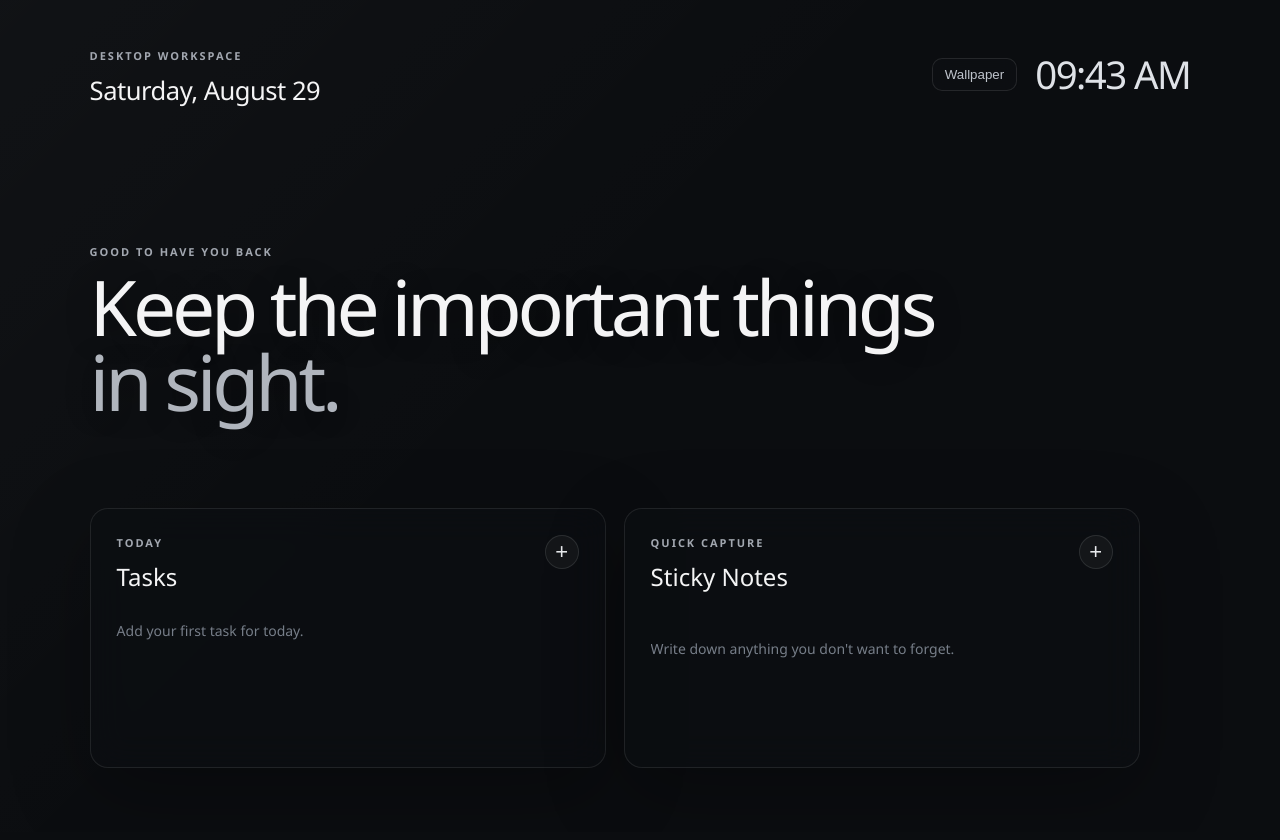
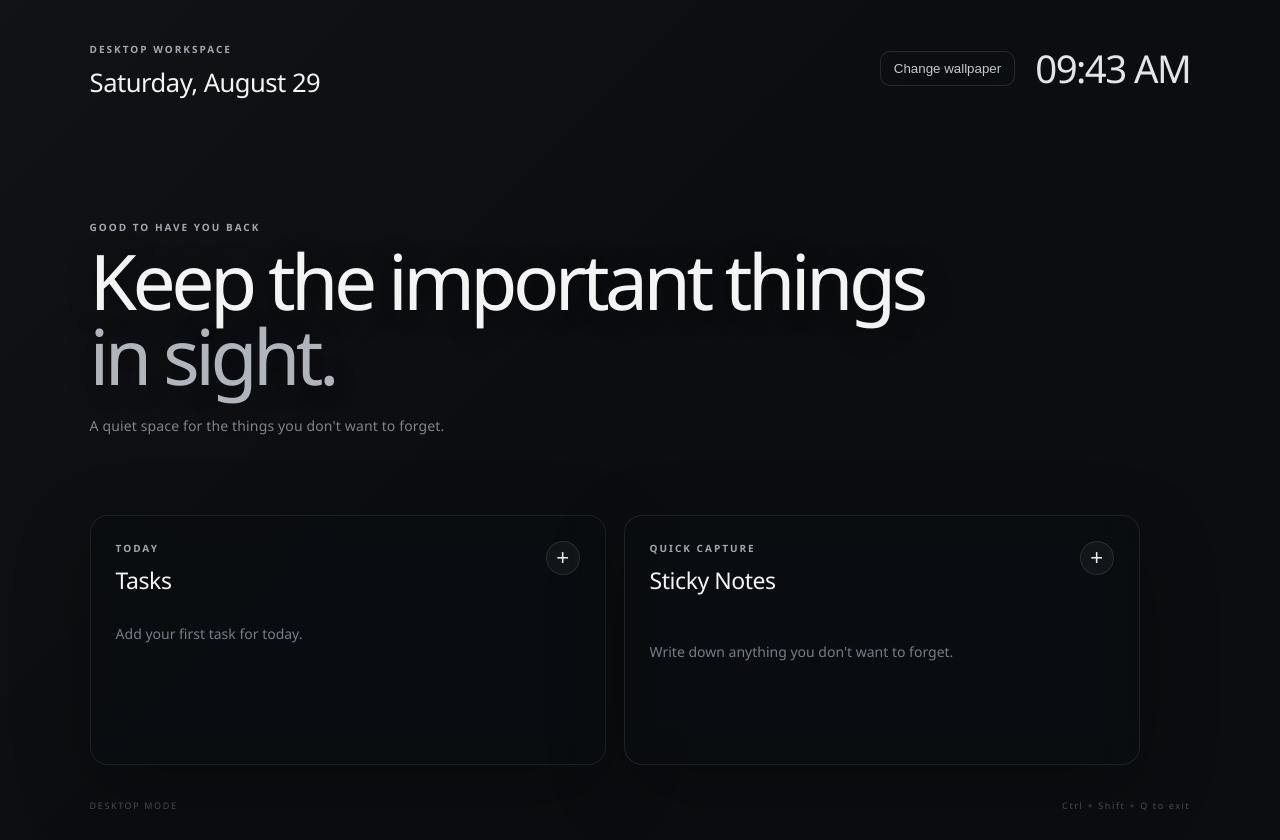
Before and after one commit to fizzahussain/Desktop-Wallpaper-Dashboard, an Electron app: page src/index.html in a window 1280 px wide. Drawn offline with Linux system fonts and the light colour scheme.

Commit message:
feat: polish wallpaper-first desktop experience (#11)
* ui: refine desktop workspace layout

* style: polish wallpaper-first desktop experience

* docs: document desktop mode behavior

```diff
--- a/src/index.html
+++ b/src/index.html
@@ -10,23 +10,43 @@
   <input id="wallpaper-picker" type="file" accept="image/*" hidden />
   <main class="dashboard">
     <header class="topbar">
-      <div><p class="eyebrow">DESKTOP WORKSPACE</p><h1 id="date">Saturday, August 29</h1></div>
+      <div class="brand-block">
+        <p class="eyebrow">DESKTOP WORKSPACE</p>
+        <h1 id="date">Saturday, August 29</h1>
+      </div>
       <div class="header-actions">
-        <button class="wallpaper-button" id="wallpaper-button" title="Choose wallpaper">Wallpaper</button>
+        <button class="wallpaper-button" id="wallpaper-button" title="Choose wallpaper">Change wallpaper</button>
         <div class="clock" id="clock">00:00</div>
       </div>
     </header>
-    <section class="hero"><p class="eyebrow">GOOD TO HAVE YOU BACK</p><h2>Keep the important things<br /><span>in sight.</span></h2></section>
+
+    <section class="hero">
+      <p class="eyebrow">GOOD TO HAVE YOU BACK</p>
+      <h2>Keep the important things<br /><span>in sight.</span></h2>
+      <p class="hero-hint">A quiet space for the things you don't want to forget.</p>
+    </section>
+
     <section class="grid">
       <article class="panel tasks">
-        <div class="panel-heading"><div><p class="eyebrow">TODAY</p><h3>Tasks</h3></div><button class="icon-button" id="add-task" aria-label="Add task">+</button></div>
+        <div class="panel-heading">
+          <div><p class="eyebrow">TODAY</p><h3>Tasks</h3></div>
+          <button class="icon-button" id="add-task" aria-label="Add task">+</button>
+        </div>
         <div id="tasks-list"></div>
       </article>
       <article class="panel notes">
-        <div class="panel-heading"><div><p class="eyebrow">QUICK CAPTURE</p><h3>Sticky Notes</h3></div><button class="icon-button" id="add-note" aria-label="Add note">+</button></div>
+        <div class="panel-heading">
+          <div><p class="eyebrow">QUICK CAPTURE</p><h3>Sticky Notes</h3></div>
+          <button class="icon-button" id="add-note" aria-label="Add note">+</button>
+        </div>
         <div id="notes-list" class="notes-list"></div>
       </article>
     </section>
+
+    <footer class="desktop-footer">
+      <span>DESKTOP MODE</span>
+      <span>Ctrl + Shift + Q to exit</span>
+    </footer>
   </main>
   <script src="./settings.js"></script>
   <script src="./notes.js"></script>
--- a/src/styles.css
+++ b/src/styles.css
@@ -1,40 +1,48 @@
 * { box-sizing: border-box; }
 :root { font-family: "Segoe UI", system-ui, sans-serif; color: #f4f4f5; background: #0b0d10; }
 html, body { margin: 0; min-height: 100%; }
-body { min-height: 100vh; background-image: linear-gradient(rgba(5,7,10,.52), rgba(5,7,10,.72)), var(--wallpaper), radial-gradient(circle at 75% 15%, rgba(90,99,115,.16), transparent 34%), radial-gradient(circle at 15% 85%, rgba(55,65,81,.14), transparent 32%); background-color: #0b0d10; background-size: cover; background-position: center; background-attachment: fixed; }
-.dashboard { min-height: 100vh; padding: 48px 7vw 64px; position: relative; overflow: hidden; }
+body { min-height: 100vh; overflow-x: hidden; background-image: linear-gradient(rgba(5,7,10,.48), rgba(5,7,10,.76)), var(--wallpaper), radial-gradient(circle at 75% 15%, rgba(90,99,115,.16), transparent 34%), radial-gradient(circle at 15% 85%, rgba(55,65,81,.14), transparent 32%); background-color: #0b0d10; background-size: cover; background-position: center; background-attachment: fixed; }
+.dashboard { min-height: 100vh; padding: 42px 7vw 28px; position: relative; display: flex; flex-direction: column; }
 .dashboard::before { content: ""; position: absolute; inset: 0; pointer-events: none; background: linear-gradient(135deg, rgba(255,255,255,.025), transparent 45%); }
-.topbar, .hero, .grid { position: relative; z-index: 1; }
-.topbar { display: flex; justify-content: space-between; align-items: flex-start; }
-.eyebrow { margin: 0 0 10px; font-size: 11px; letter-spacing: .18em; color: #a2a7b0; font-weight: 600; }
-.topbar h1 { margin: 0; font-size: clamp(20px, 2vw, 28px); font-weight: 500; letter-spacing: -.02em; }
-.header-actions { display: flex; align-items: center; gap: 18px; }
-.clock { font-size: clamp(28px, 3vw, 42px); font-weight: 300; letter-spacing: -.04em; color: #dfe2e7; }
-.wallpaper-button { padding: 8px 12px; border: 1px solid rgba(255,255,255,.1); border-radius: 10px; background: rgba(15,17,21,.55); color: #bfc4cc; cursor: pointer; backdrop-filter: blur(10px); }
-.wallpaper-button:hover { background: rgba(255,255,255,.09); color: #fff; }
-.hero { padding: 17vh 0 11vh; }
-.hero h2 { margin: 0; font-size: clamp(44px, 6vw, 86px); line-height: .98; font-weight: 300; letter-spacing: -.055em; text-shadow: 0 3px 30px rgba(0,0,0,.3); }
+.topbar, .hero, .grid, .desktop-footer { position: relative; z-index: 1; }
+.topbar { display: flex; justify-content: space-between; align-items: flex-start; gap: 24px; }
+.brand-block { min-width: 0; }
+.eyebrow { margin: 0 0 9px; font-size: 10px; letter-spacing: .2em; color: #a2a7b0; font-weight: 650; }
+.topbar h1 { margin: 0; font-size: clamp(19px, 2vw, 27px); font-weight: 500; letter-spacing: -.02em; }
+.header-actions { display: flex; align-items: center; gap: 20px; }
+.clock { font-size: clamp(28px, 3vw, 42px); font-weight: 300; letter-spacing: -.04em; color: #e3e5e9; font-variant-numeric: tabular-nums; }
+.wallpaper-button { padding: 9px 13px; border: 1px solid rgba(255,255,255,.11); border-radius: 10px; background: rgba(15,17,21,.46); color: #c4c8cf; cursor: pointer; backdrop-filter: blur(14px); transition: .15s ease; }
+.wallpaper-button:hover { background: rgba(255,255,255,.09); color: #fff; transform: translateY(-1px); }
+.hero { padding: 15vh 0 10vh; max-width: 850px; }
+.hero h2 { margin: 0; font-size: clamp(42px, 6vw, 84px); line-height: .98; font-weight: 300; letter-spacing: -.06em; text-shadow: 0 3px 30px rgba(0,0,0,.32); }
 .hero h2 span { color: #b0b5bd; }
-.grid { display: grid; grid-template-columns: repeat(2, minmax(0, 1fr)); gap: 18px; max-width: 1050px; }
-.panel { min-height: 260px; padding: 26px; border: 1px solid rgba(255,255,255,.09); border-radius: 18px; background: rgba(12,15,19,.62); backdrop-filter: blur(18px); box-shadow: 0 24px 80px rgba(0,0,0,.28); }
+.hero-hint { margin: 22px 0 0; color: rgba(225,228,233,.55); font-size: 14px; letter-spacing: .01em; }
+.grid { display: grid; grid-template-columns: repeat(2, minmax(0, 1fr)); gap: 18px; max-width: 1050px; width: 100%; }
+.panel { min-height: 250px; padding: 25px; border: 1px solid rgba(255,255,255,.085); border-radius: 18px; background: rgba(10,13,17,.56); backdrop-filter: blur(20px) saturate(120%); box-shadow: 0 24px 80px rgba(0,0,0,.24); transition: border-color .2s ease, background .2s ease; }
+.panel:hover { border-color: rgba(255,255,255,.12); background: rgba(10,13,17,.62); }
 .panel-heading { display: flex; align-items: flex-start; justify-content: space-between; }
-.panel h3 { margin: 0; font-size: 24px; font-weight: 450; }
-.icon-button { width: 34px; height: 34px; border: 1px solid rgba(255,255,255,.1); border-radius: 50%; background: rgba(255,255,255,.04); color: #e8eaed; font-size: 22px; line-height: 1; cursor: pointer; }
-.icon-button:hover { background: rgba(255,255,255,.09); }
+.panel h3 { margin: 0; font-size: 23px; font-weight: 450; letter-spacing: -.02em; }
+.icon-button { width: 34px; height: 34px; border: 1px solid rgba(255,255,255,.1); border-radius: 50%; background: rgba(255,255,255,.04); color: #e8eaed; font-size: 22px; line-height: 1; cursor: pointer; transition: .15s ease; }
+.icon-button:hover { background: rgba(255,255,255,.1); transform: scale(1.04); }
 .empty-state { padding: 28px 0; color: #777e89; font-size: 14px; }
 .task-row { display: flex; align-items: center; gap: 10px; margin-top: 12px; }
 .task-check { flex: 0 0 22px; width: 22px; height: 22px; border: 1px solid #555c66; border-radius: 6px; background: transparent; color: #f4f4f5; cursor: pointer; }
 .task-text { min-width: 0; flex: 1; padding: 8px 0; border: 0; outline: 0; background: transparent; color: #e6e8eb; font: inherit; }
 .task-row.completed .task-text { color: #777e89; text-decoration: line-through; }
 .task-delete, .note-delete { border: 0; background: transparent; color: #676d77; cursor: pointer; font-size: 18px; opacity: .65; }
-.task-delete:hover, .note-delete:hover { opacity: 1; }
-.notes-list { margin-top: 18px; display: grid; gap: 12px; max-height: 320px; overflow: auto; }
-.note-card { position: relative; padding: 14px 14px 14px 40px; border: 1px solid rgba(255,255,255,.07); border-radius: 12px; background: rgba(255,255,255,.045); transform: translate(var(--note-x, 0), var(--note-y, 0)); transition: box-shadow .15s ease, border-color .15s ease; }
-.note-card.dragging { z-index: 20; border-color: rgba(255,255,255,.18); box-shadow: 0 18px 50px rgba(0,0,0,.4); transition: none; }
+.task-delete:hover, .note-delete:hover { opacity: 1; color: #d5d8dd; }
+.notes-list { margin-top: 18px; display: grid; gap: 12px; max-height: 330px; overflow: auto; padding-right: 4px; }
+.notes-list::-webkit-scrollbar { width: 5px; }
+.notes-list::-webkit-scrollbar-thumb { background: rgba(255,255,255,.14); border-radius: 10px; }
+.note-card { position: relative; padding: 14px 14px 14px 40px; border: 1px solid rgba(255,255,255,.07); border-radius: 12px; background: rgba(255,255,255,.045); transform: translate(var(--note-x, 0), var(--note-y, 0)); transition: box-shadow .15s ease, border-color .15s ease, background .15s ease; }
+.note-card:nth-child(3n+1) { background: rgba(255,255,255,.055); }
+.note-card:nth-child(3n+2) { background: rgba(210,215,225,.045); }
+.note-card.dragging { z-index: 20; border-color: rgba(255,255,255,.2); box-shadow: 0 18px 50px rgba(0,0,0,.4); transition: none; }
 .note-grip { position: absolute; left: 12px; top: 14px; color: #676d77; cursor: grab; user-select: none; letter-spacing: -3px; line-height: 1; }
 .note-grip:active { cursor: grabbing; }
 .note-title, .note-body { display: block; width: 100%; border: 0; outline: 0; background: transparent; color: #e6e8eb; font: inherit; resize: vertical; }
 .note-title { padding-right: 24px; font-weight: 600; }
 .note-body { min-height: 58px; margin-top: 8px; color: #9da3ad; font-size: 13px; }
 .note-delete { position: absolute; top: 10px; right: 10px; }
-@media (max-width: 760px) { .dashboard { padding: 30px 24px 48px; } .hero { padding: 12vh 0 9vh; } .grid { grid-template-columns: 1fr; } .header-actions { gap: 8px; } .wallpaper-button { display: none; } }
+.desktop-footer { margin-top: auto; padding-top: 34px; display: flex; justify-content: space-between; color: rgba(190,195,203,.34); font-size: 9px; letter-spacing: .18em; }
+@media (max-width: 760px) { .dashboard { padding: 30px 24px 24px; } .hero { padding: 12vh 0 9vh; } .grid { grid-template-columns: 1fr; } .header-actions { gap: 8px; } .wallpaper-button { display: none; } .desktop-footer { padding-top: 26px; } }
```
Also changed, not shown: docs/desktop-mode.md (added, +12 -0 lines).
